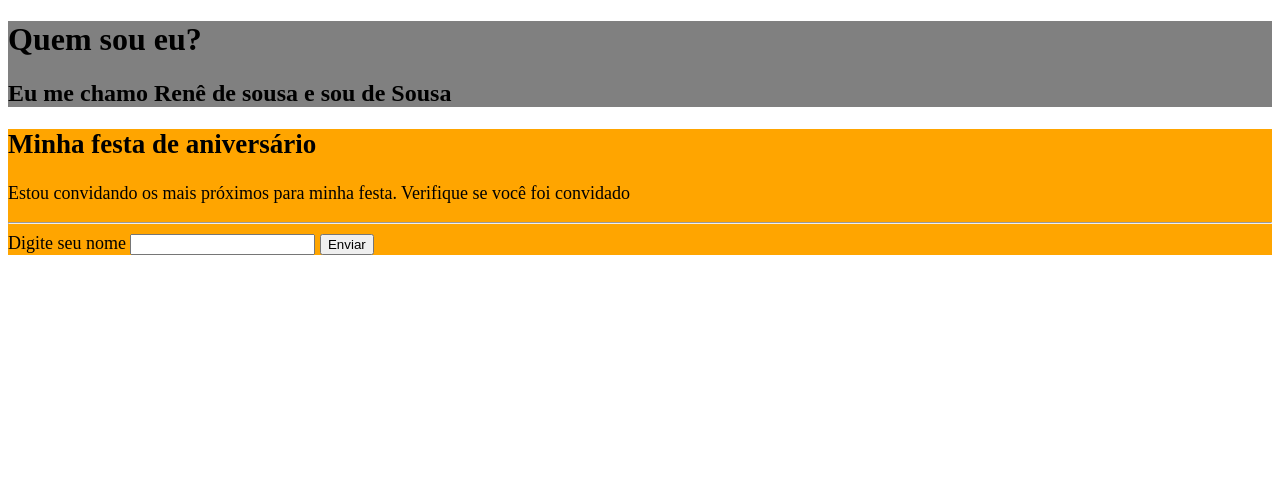
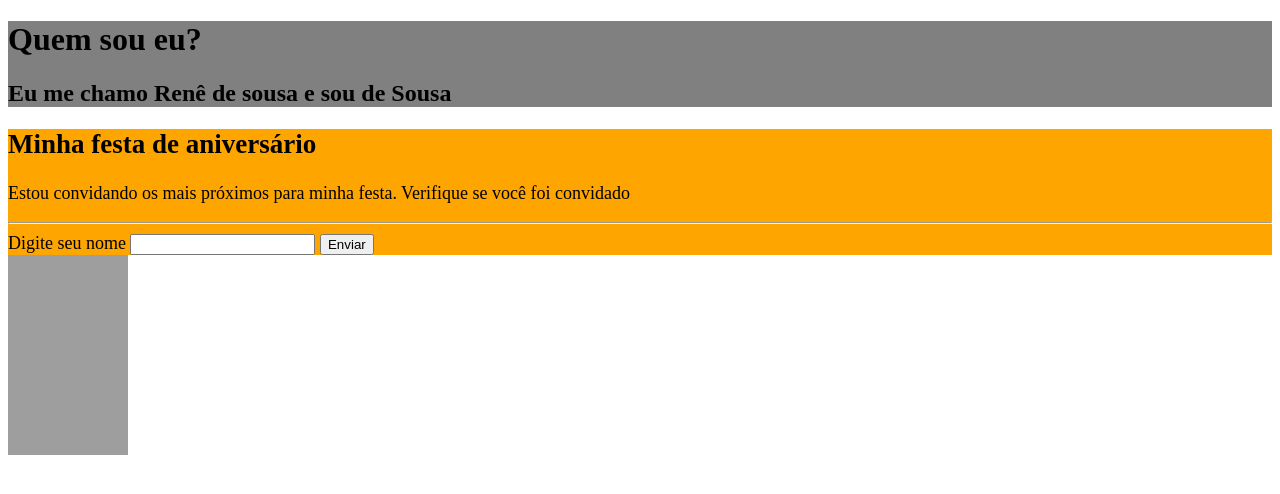
Before and after one commit to renegadelhaedu/3anoifpb, a Flask app: page / in a window 1280 px wide. Shown: the top 494 px of the page. Run offline with Flask 3, Linux system fonts and the light colour scheme; grey boxes are pictures that could not be loaded.

Commit message:
aula3010 com foto

```diff
--- a/templates/principal.html
+++ b/templates/principal.html
@@ -21,6 +21,9 @@
             <button type="submit">Enviar</button>
         </form>
     </div>
+    <div>
+        <img src="..//static//rene.jpg" height="200px" width="120px">
+    </div>
 
 
 </body>
```
